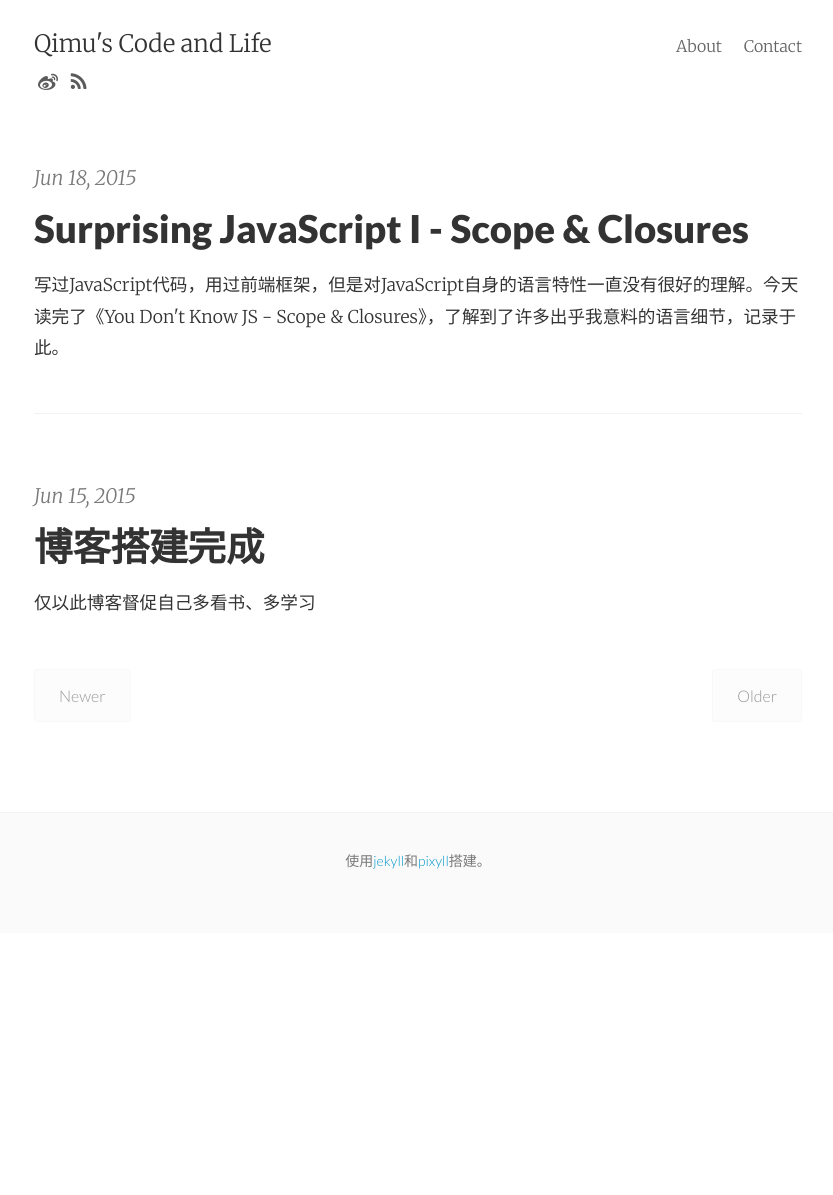
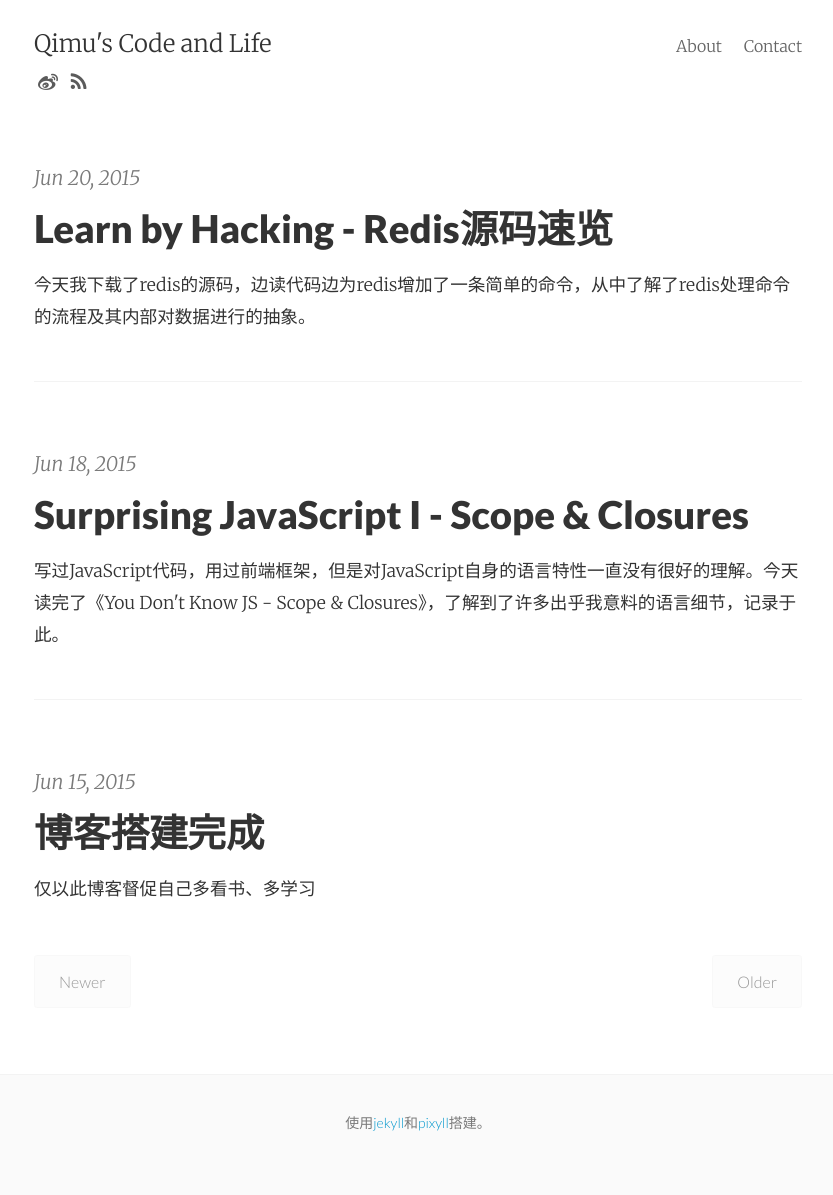
Before and after one commit to zhengqm/blog, a Jekyll site: the page built from index.html, in a window 1280 px wide. Shown: the whole page, without its empty margins (222-1055 px from the left). Built offline with Jekyll 4.4.1, drawn with Linux system fonts in a browser that asks for light colours; nearby versions of some CDN libraries; Markdown is read by kramdown in place of the engine named in the settings; the list of posts is cut into pages by our own code; before the commit the page ends 933 px from its top, so only the background shows below that; some of the changed lines change nothing that is shown.

Commit message:
learn by hacking

````diff
--- /dev/null
+++ b/_posts/2015-06-20-Learn-by-hacking-redis-source-code.md
@@ -0,0 +1,265 @@
+---
+layout:     post
+title:      Learn by Hacking - Redis源码速览
+date:       2015-06-20
+summary:    今天我下载了redis的源码，边读代码边为redis增加了一条简单的命令，从中了解了redis处理命令的流程及其内部对数据进行的抽象。
+categories: Code
+---
+
+
+
+## Introduction
+
+人们常说写代码进步最快的方式之一是阅读成熟开源项目的代码，从中可以学习到许多良好的代码风格、问题抽象实践。今天我选择了下面这个代码质量被广泛认可的开源项目源码进行阅读：
+
+![](/images/redis-logo.jpg)
+
+[Redis](redis.io)是一个用c语言实现的key-value store。除了最基础的基于字符串的键值对，redis还支持哈希、列表、集合、有序集合等数据结构，所以redis也常被称为是一个data structure server。
+
+我使用的redis源码版本是[redis 3.0.2](http://download.redis.io/releases/redis-3.0.2.tar.gz)。Redis的编译、运行出乎意料的简单。由于它将所有依赖项均以源码方式加入项目中，在代码根目录下一句简单的`make`就可以完成所有编译任务，再来一句`make test`就可以完成所有测试。从代码下载到完成测试，整个过程耗时竟然没有超过5分钟。
+
+为了避免在茫茫代码中走神，我决定以实现一条简单命令的方式逐步阅读redis的代码。我打算实现的命令是`randget`，它接受一个列表名作为参数，并随机返回列表中的一个元素。
+
+## In Action
+
+接下来我们正式开始实现这个随机返回数组元素的 `randget` 命令。
+Redis所支持的所有命令均存储于[redis.c](https://github.com/antirez/redis/blob/unstable/src/redis.c)文件开头的 `redisCommandTable` 数组中：
+
+```c
+struct redisCommand redisCommandTable[] = {
+    {"get",getCommand,2,"rF",0,NULL,1,1,1,0,0},
+    {"randget",randgetCommand,2,"rF",0, NULL,1,1,1,0,0},
+    {"set",setCommand,-3,"wm",0,NULL,1,1,1,0,0},
+    ...
+```
+
+数组中的每个元素是一个 `redisCommand ` 结构体，结构体中记录了关于一条命令的详尽信息，可见于[redis.h](https://github.com/antirez/redis/blob/unstable/src/redis.h)，
+以数组中记录的第一条命令 `get` 命令为例，它说的是：
+
+```c
+ {"get",getCommand,2,"rF",0,NULL,1,1,1,0,0}
+```
+	+ 命令名称为get
+	+ 用于处理该命令的函数为getCommand
+	+ 命令参数个数为2
+	+ 是一条只读且复杂度为O(1)的命令
+	+ 变量名在参数列表中的下标为1,如 `GET foo`
+
+
+基于这个，我首先在数组中加入了这个条目：
+
+```c
+{"randget",randgetCommand,2,"rF",0, NULL,1,1,1,0,0},
+```
+
+由于这是个和列表相关的命令，我决定把函数 `randgetCommand` 和其他列表相关的函数放在一起。首先在 `redis.h` 加入一行声明：
+
+```c
+void randgetCommand(redisClient *c);
+```
+
+在 `t_list.c` 中加入函数定义：
+
+```c
+void randgetCommand(redisClient *c){
+
+}
+```
+
+不妨编译一下：
+
+```
+> make
+```
+
+能够编译通过，那我们来试一试命令，先启动服务器端:
+
+```
+> src/redis-server
+```
+
+再在另外一个shell启动客户端
+
+```
+> src/redis-cli
+```
+
+并敲入：
+
+```
+127.0.0.1:6379> LPUSH mylist foo
+(integer) 1
+127.0.0.1:6379> randget
+(error) ERR wrong number of arguments for 'randget' command
+127.0.0.1:6379> randget mylist
+[hang up]
+```
+
+可以看到redis能正确识别 `randget` 应接收的参数个数。当参数个数正确时，redis识别了我们敲入的命令，但没有正确进行回应而且程序挂起了。
+
+接下来就是在函数体中填入我们的实现了，命令需要接收一个列表名作为输入，并随机返回列表中的一个元素，抽象来说就是:
+
+```c
+void randgetCommand(redisClient *c){
+	// 读入参数
+	// 使用该参数是否可取出某个列表？
+	//		若否，返回空
+	// 读入列表，得到列表长度 length
+	// 若length为0
+	// 		返回空
+	// 否则
+	//		随机取出[0,length)中某个整数作为下标，取出对应元素
+}
+```
+
+首先是获取命令参数并进行检查，由于各个关于列表的命令都需要使用类似的操作，我们参考了其他命令中的实现：
+
+```c
+robj *o = lookupKeyReadOrReply(c,c->argv[1],shared.nullbulk);
+if (o == NULL || checkType(c,o,REDIS_LIST)) return;
+```
+
+代码首先使用 `c->argv[1]` 获取列表名，并调用 `lookupKeyReadOrReply` 获取这个键对应的值，若给定的键不存在则向客户端返回空，且函数返回null。
+而在第二行将检查 `o` 是否为 `null` 及 `o` 所存储的值类型是否为列表，当 `o` 为空或类型不为列表时，将向客户端返回空，并从这一命令中返回。
+当
+检查顺利通过时， `o` 保存的就是我们感兴趣的列表结构，我们首先获取列表的长度，若长度为0则返回空，否则随机得到一个下标并返回对应元素：
+
+```c
+    if (length == 0){
+        addReply(c,shared.nullbulk);
+    } else {
+        long index = random() % length;
+        robj *value;
+    	  ...
+    }
+```
+
+Redis中列表的存储方式有两种，分别是 `Linked List` 和 `Zip List`， `Linked List`即为我们熟悉的链表，而关于 `Zip List` 是一种为了节省内存消耗而特别设计的列表结构，它的详细介绍可见于[这篇文章](http://redisbook.readthedocs.org/en/latest/compress-datastruct/ziplist.html)。我们根据列表的不同存储方式使用相应接口获取下标为 `index` 的元素：
+
+```c
+if (o->encoding == REDIS_ENCODING_ZIPLIST) {
+    unsigned char *p;
+    unsigned char *vstr;
+    unsigned int vlen;
+    long long vlong;
+    p = ziplistIndex(o->ptr,index);
+    if (ziplistGet(p,&vstr,&vlen,&vlong)) {
+        if (vstr) {
+            value = createStringObject((char*)vstr,vlen);
+        } else {
+            value = createStringObjectFromLongLong(vlong);
+        }
+        addReplyBulk(c,value);
+        decrRefCount(value);
+    } else {
+        addReply(c,shared.nullbulk);
+    }
+} else if (o->encoding == REDIS_ENCODING_LINKEDLIST) {
+    listNode *ln = listIndex(o->ptr,index);
+    if (ln != NULL) {
+        value = listNodeValue(ln);
+        addReplyBulk(c,value);
+    } else {
+        addReply(c,shared.nullbulk);
+    }
+} else {
+    redisPanic("Unknown list encoding");
+}
+```
+
+这段代码看起来有点复杂，所完成的工作就是以获取列表中的元素，将所得元素的指针存储于 `value` 中，并通过 `addReply` 或 `addReplyBulk` 将所得元素返回。至此命令所要完成的工作就完成了，函数的全貌是：
+
+```c
+void randgetCommand(redisClient *c){
+    robj *o = lookupKeyReadOrReply(c,c->argv[1],shared.nullbulk);
+    if (o == NULL || checkType(c,o,REDIS_LIST)) return;
+    long long length = listTypeLength(o);
+
+    if (length == 0){
+        addReply(c,shared.nullbulk);
+    } else {
+        long index = random() % length;
+        robj *value;
+        if (o->encoding == REDIS_ENCODING_ZIPLIST) {
+            unsigned char *p;
+            unsigned char *vstr;
+            unsigned int vlen;
+            long long vlong;
+            p = ziplistIndex(o->ptr,index);
+            if (ziplistGet(p,&vstr,&vlen,&vlong)) {
+                if (vstr) {
+                    value = createStringObject((char*)vstr,vlen);
+                } else {
+                    value = createStringObjectFromLongLong(vlong);
+                }
+                addReplyBulk(c,value);
+                decrRefCount(value);
+            } else {
+                addReply(c,shared.nullbulk);
+            }
+        } else if (o->encoding == REDIS_ENCODING_LINKEDLIST) {
+            listNode *ln = listIndex(o->ptr,index);
+            if (ln != NULL) {
+                value = listNodeValue(ln);
+                addReplyBulk(c,value);
+            } else {
+                addReply(c,shared.nullbulk);
+            }
+        } else {
+            redisPanic("Unknown list encoding");
+        }
+    }
+    return;
+}
+```
+
+接下来我们重新编译redis，并测试一下：
+
+```
+[client]
+> src/redis-cli
+# 初始化列表
+127.0.0.1:6379> LPUSH list a
+(integer) 1
+127.0.0.1:6379> LPUSH list b
+(integer) 2
+127.0.0.1:6379> LPUSH list c
+(integer) 3
+127.0.0.1:6379> LPUSH list d
+(integer) 4
+127.0.0.1:6379> LPUSH list e
+(integer) 5
+
+# 插入完毕，开始随机获取
+127.0.0.1:6379> randget list
+"e"
+127.0.0.1:6379> randget list
+"a"
+127.0.0.1:6379> randget list
+"b"
+127.0.0.1:6379> randget list
+"d"
+127.0.0.1:6379> randget list
+"e"
+127.0.0.1:6379> randget list
+"d"
+
+＃ 错误处理
+127.0.0.1:6379> set foo bar
+OK
+127.0.0.1:6379> randget
+(error) ERR wrong number of arguments for 'randget' command
+127.0.0.1:6379> randget foo
+(error) WRONGTYPE Operation against a key holding the wrong kind of value
+127.0.0.1:6379> randget unknown
+(nil)
+127.0.0.1:6379>
+```
+
+可以看到命令能够正常工作，并且能够正确应对各种错误参数！
+
+## 小结
+
+今天我为redis添加了一条简单的命令，并从中了解到了redis的内部抽象及处理命令的流程。
+不得不说redis代码的易读性及可扩展性做得非常非常好，我只需了解几个文件就能够轻松添加一条命令。
+另外这种 learn by hacking的方式的确要比漫无目的的通读代码来得高效，值得继续。
--- a/_sass/_main.scss
+++ b/_sass/_main.scss
@@ -271,7 +271,7 @@
 pre {
   padding: 1.125em;
   font-size: 1.125rem;
-  line-height: 1.11;
+  line-height: 1.5;
   overflow-x: scroll;
   margin-bottom: 0.88em;
 }
````
Also changed, not shown: _posts/redis-logo.jpg (added), images/me.jpeg (deleted), images/redis-logo.jpg (added).
